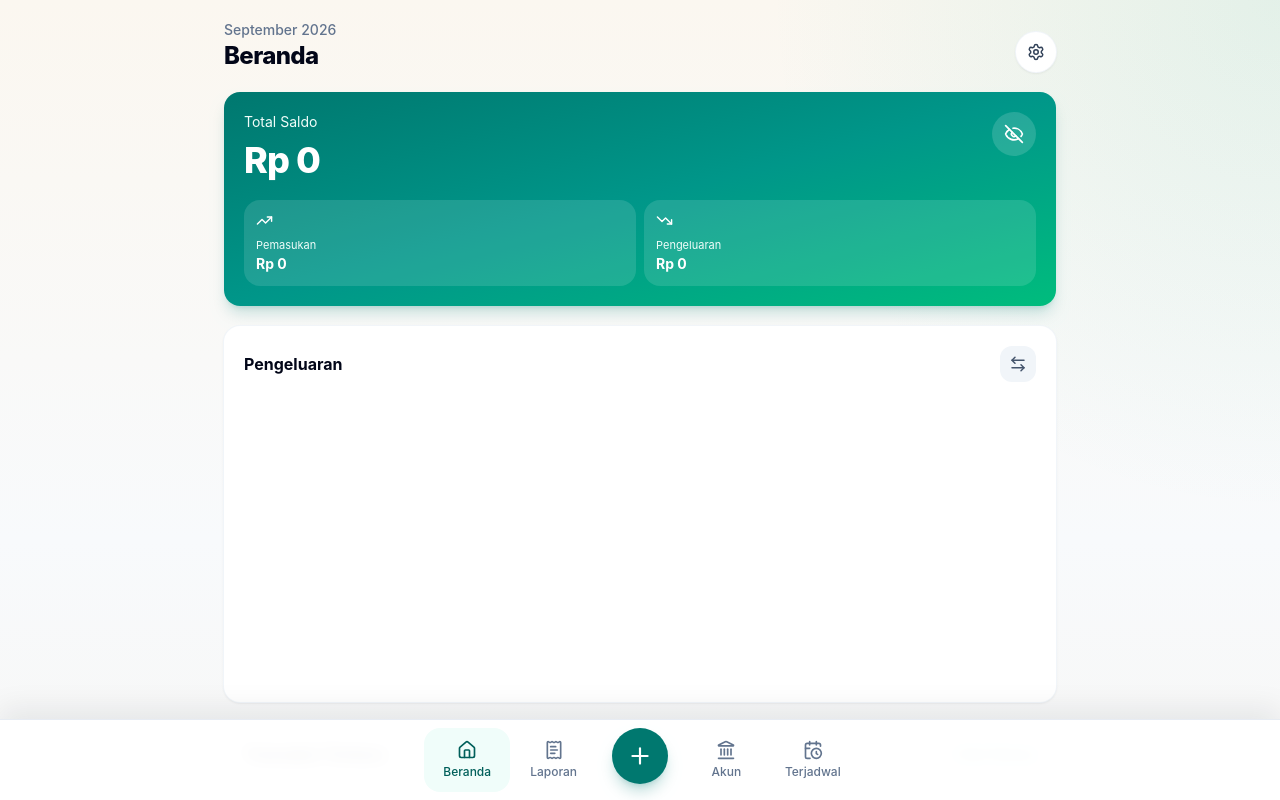
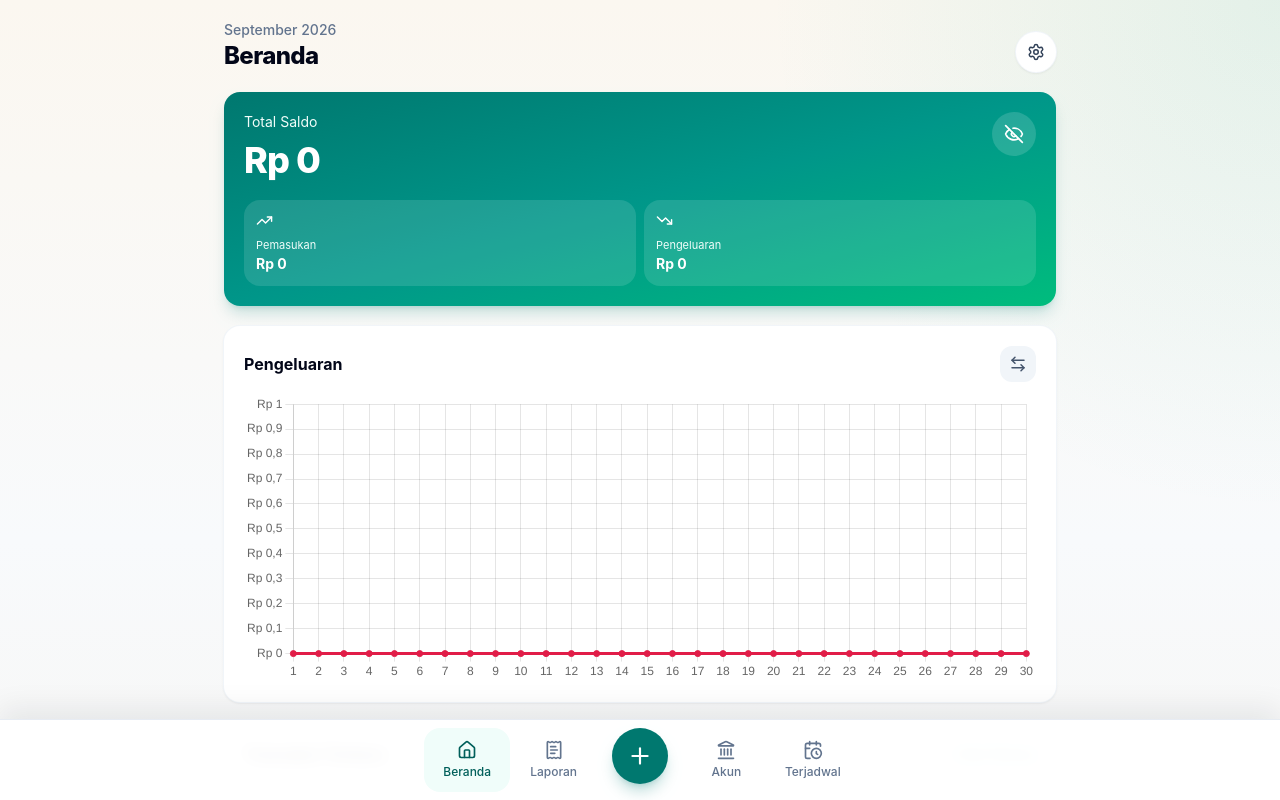
Before and after one commit to faisallbhr/money-tracker, a Vue app: page / in a window 1280 px wide. Shown: the top 800 px of the page. Built offline with nearby package versions, Linux system fonts and the light colour scheme.

Commit message:
feat: enhance line chart interaction and point styling in ReportLineChart component

```diff
--- a/src/components/reports/ReportLineChart.vue
+++ b/src/components/reports/ReportLineChart.vue
@@ -42,11 +42,15 @@ const chartData = computed<ChartData<'line'>>(() => ({
     backgroundColor: series.color,
     tension: 0.25,
     fill: false,
+    pointRadius: 3,
+    pointHitRadius: 14,
+    pointHoverRadius: 5,
   })),
 }))
 const chartOptions = computed<ChartOptions<'line'>>(() => ({
   responsive: true,
   maintainAspectRatio: false,
+  interaction: { mode: 'index', intersect: false },
   plugins: {
     legend: { display: props.series.length > 1 },
     tooltip: {
```
